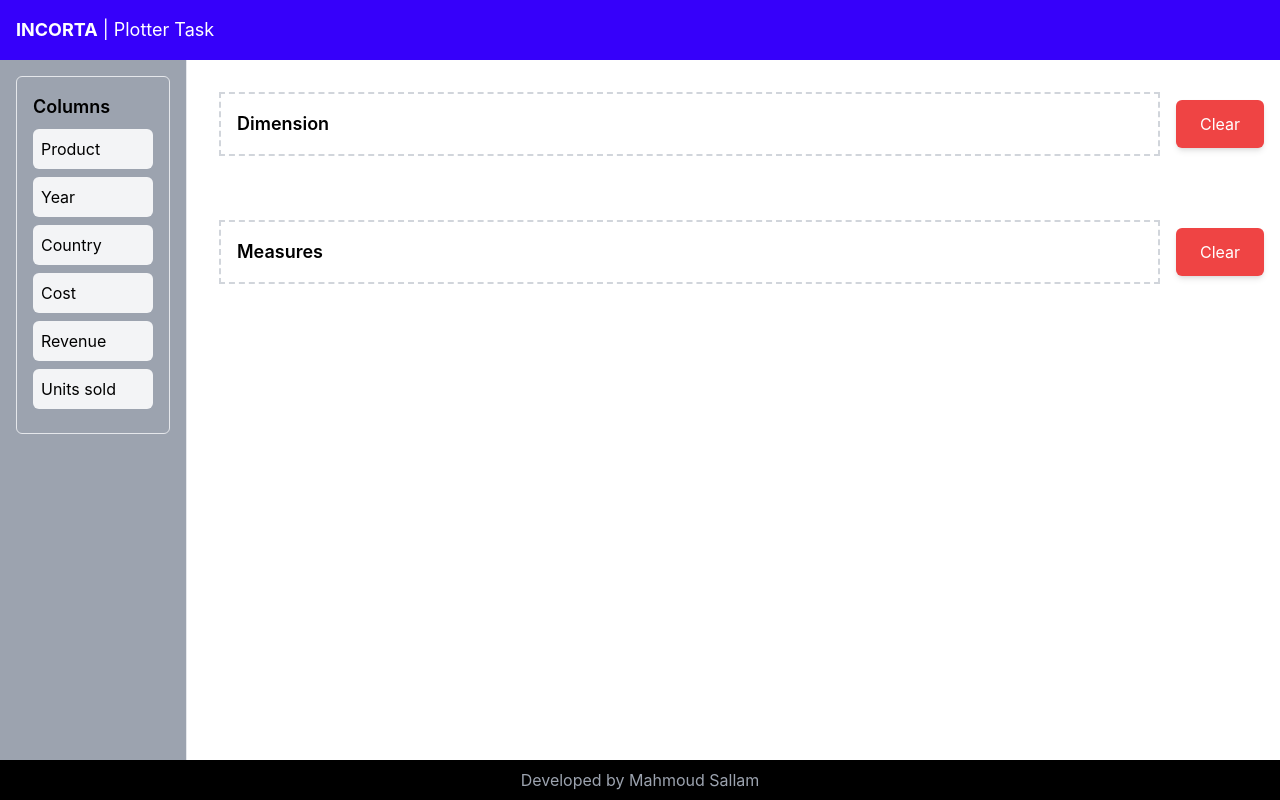
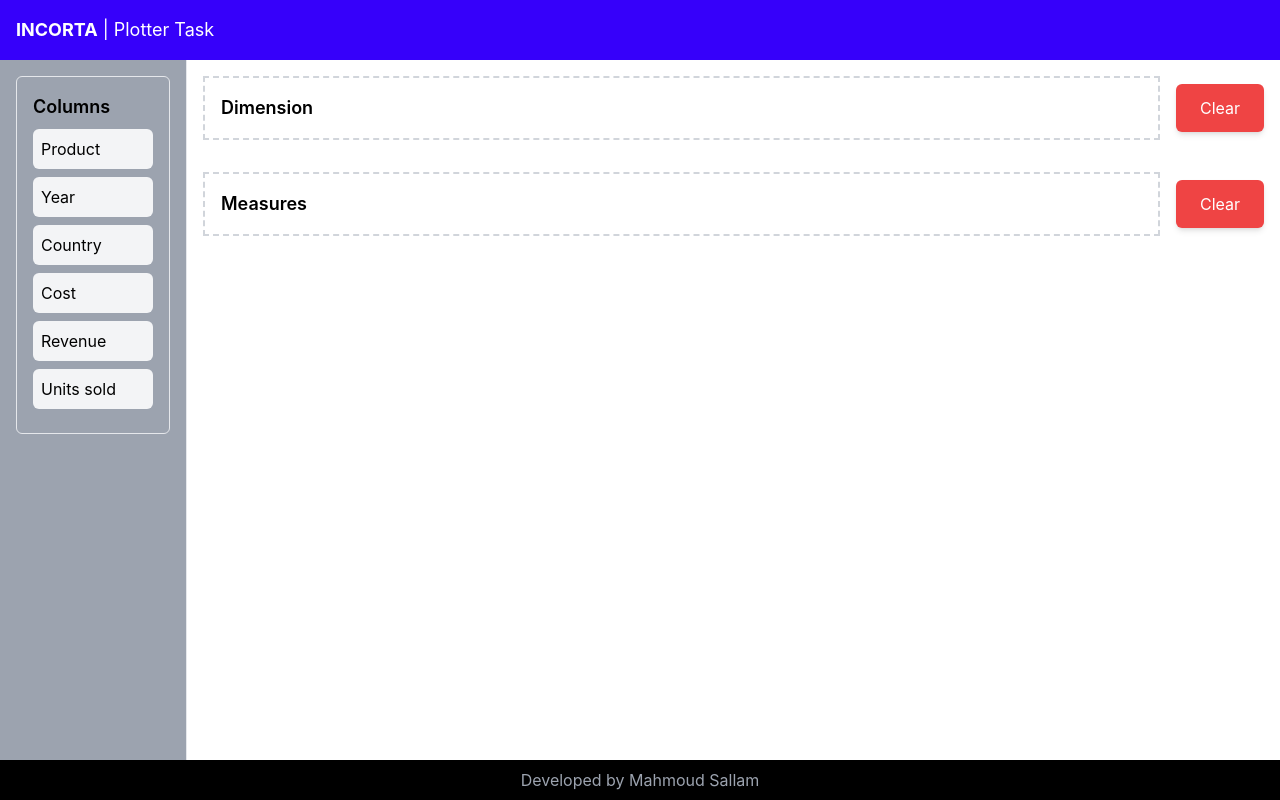
Before and after one commit to MahmoudSallam1/incorta-plotter-task, a React (Vite) app: page / in a window 1280 px wide. Built offline with nearby package versions, Linux system fonts and the light colour scheme.

Commit message:
feat(plotter): Add rechart & visualizer component to plotter

```diff
--- a/package.json
+++ b/package.json
@@ -12,7 +12,8 @@
   "dependencies": {
     "react": "^18.2.0",
     "react-beautiful-dnd": "^13.1.1",
-    "react-dom": "^18.2.0"
+    "react-dom": "^18.2.0",
+    "recharts": "^2.11.0"
   },
   "devDependencies": {
     "@types/react": "^18.2.55",
--- a/src/plotter/AppPlotter.tsx
+++ b/src/plotter/AppPlotter.tsx
@@ -6,10 +6,11 @@ import PlotterSideColumnsComponent from "./PlotterSideColumnsComponent";
 import { DragDropContext } from "react-beautiful-dnd";
 import PlotterDimensionComponent from "./PlotterDimensionComponent";
 import PlotterMeasureComponent from "./PlotterMeasureComponent";
+import PlotterVisualizerComponent from "./PlotterVisualizerComponent";
 
 function AppPlotter() {
-  const [dimensions, setDimensions] = useState([]);
-  const [measures, setMeasures] = useState([]);
+  const [dimensions, setDimensions] = useState<DataColumn[]>([]);
+  const [measures, setMeasures] = useState<DataColumn[]>([]);
   const [columns, setColumns] = useState<DataColumn[]>([]);
 
   const handleClearDimensions = () => {
@@ -22,7 +23,32 @@ function AppPlotter() {
     setMeasures([]);
   };
 
-  const handleDragEnd = () => {};
+  const handleDragEnd = (result) => {
+    if (!result.destination) {
+      return;
+    }
+    const columnName = result.draggableId;
+    const column = columns.find((item) => item.name === columnName);
+
+    if (column) {
+      if (
+        result.destination.droppableId === "dimensions" &&
+        column.function === "dimension"
+      ) {
+        setDimensions([...dimensions, column]);
+        setColumns(columns.filter((col) => col.name !== columnName));
+      } else if (
+        result.destination.droppableId === "measures" &&
+        column.function === "measure"
+      ) {
+        setMeasures([...measures, column]);
+        setColumns(columns.filter((col) => col.name !== columnName));
+      } else {
+        // If dragged to the wrong drop zone, revert the changes
+        setColumns(columns); // Restore the columns
+      }
+    }
+  };
 
   useEffect(() => {
     setColumns(columnsData);
@@ -30,7 +56,7 @@ function AppPlotter() {
 
   return (
     <DragDropContext onDragEnd={handleDragEnd}>
-      <div className="flex flex-1 h-screen">
+      <main className="flex flex-1">
         <PlotterSideColumnsComponent columns={columns} />
         <div className="w-full">
           <PlotterDimensionComponent
@@ -41,8 +67,12 @@ function AppPlotter() {
             measures={measures}
             handleClearMeasures={handleClearMeasures}
           />
+          <PlotterVisualizerComponent
+            dimensions={dimensions}
+            measures={measures}
+          />
         </div>
-      </div>
+      </main>
     </DragDropContext>
   );
 }
--- a/src/plotter/PlotterDimensionComponent.tsx
+++ b/src/plotter/PlotterDimensionComponent.tsx
@@ -20,7 +20,7 @@ function PlotterDimensionComponent({
           <div
             ref={provided.innerRef}
             {...provided.droppableProps}
-            className={`border-dashed border-2 border-gray-300 p-4 m-4 lg:mr-0 lg:mb-4 lg:flex-1 ${
+            className={`border-dashed border-2 border-gray-300 p-4 lg:mr-0  lg:flex-1 ${
               snapshot.isDraggingOver ? "border-gray-500" : ""
             } ${dimensions.length > 0 ? "bg-gray-200" : ""}`}
           >
--- a/src/plotter/PlotterMeasureComponent.tsx
+++ b/src/plotter/PlotterMeasureComponent.tsx
@@ -18,7 +18,7 @@ function PlotterMeasureComponent({
           <div
             ref={provided.innerRef}
             {...provided.droppableProps}
-            className={`border-dashed border-2 border-gray-300 p-4 m-4 lg:mr-0 lg:mb-4 lg:flex-1 ${
+            className={`border-dashed border-2 border-gray-300 p-4  lg:mr-0  lg:flex-1 ${
               snapshot.isDraggingOver ? "border-gray-500" : ""
             } ${measures.length > 0 ? "bg-gray-200" : ""}`}
           >
--- a/src/plotter/PlotterVisualizerComponent.tsx
+++ b/src/plotter/PlotterVisualizerComponent.tsx
@@ -1,7 +1,68 @@
 import React from "react";
 
-function PlotterVisualizerComponent() {
-  return <div>PlotterVisualizerComponent</div>;
+import {
+  LineChart,
+  Line,
+  XAxis,
+  YAxis,
+  CartesianGrid,
+  Tooltip,
+  Legend,
+} from "recharts";
+import { DataColumn } from "../models/DataColumn";
+import { data } from "../data/data";
+
+interface PlotterVisualizerProps {
+  dimensions: DataColumn[];
+  measures: DataColumn[];
+}
+
+function PlotterVisualizerComponent({
+  dimensions,
+  measures,
+}: PlotterVisualizerProps) {
+  const chartData = data[0].values.map((_, index) => {
+    const entry: any = {}; // You might want to specify a more specific type for 'entry'
+    dimensions.forEach((dim) => {
+      const dimData = data.find((item) => item.name === dim.name);
+      if (dimData) {
+        entry[dim.name] = dimData.values[index];
+      }
+    });
+    measures.forEach((measure) => {
+      const measureData = data.find((item) => item.name === measure.name);
+      if (measureData) {
+        entry[measure.name] = measureData.values[index];
+      }
+    });
+    return entry;
+  });
+  return (
+    <div className="flex flex-col items-center w-full p-4 mb-4">
+      {dimensions.length > 0 && measures.length > 0 && (
+        <LineChart
+          width={800}
+          height={400}
+          data={chartData}
+          margin={{ top: 5, right: 30, left: 20, bottom: 5 }}
+        >
+          <CartesianGrid strokeDasharray="3 3" />
+          <XAxis dataKey={dimensions[0].name} />
+          <YAxis />
+          <Tooltip />
+          <Legend />
+          {measures.map((measure, index) => (
+            <Line
+              key={index}
+              type="monotone"
+              dataKey={measure.name}
+              stroke={`#${Math.floor(Math.random() * 16777215).toString(16)}`}
+            />
+          ))}
+        </LineChart>
+      )}
+    </div>
+  );
 }
 
 export default PlotterVisualizerComponent;
```
Also changed, not shown: 1 other file (tests, documents, lock files or other folders).
